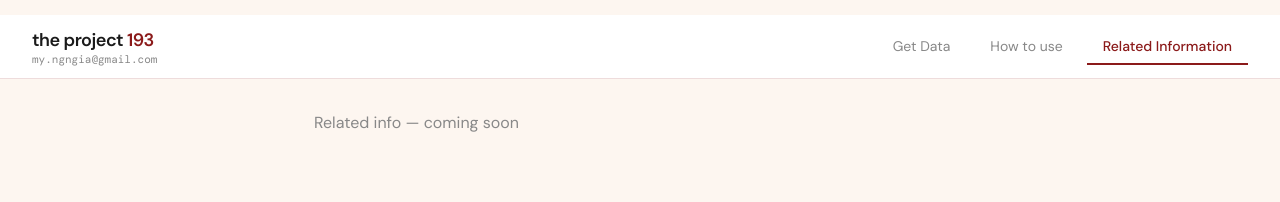
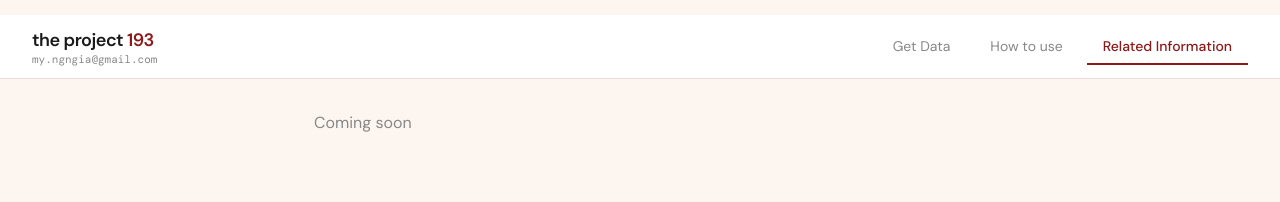
Before and after one commit to my-nggia/the-project-193, a React (Vite) app: page /info in a window 1280 px wide. Shown: the top 202 px of the page. Built offline with nearby package versions, Linux system fonts and the light colour scheme.

Commit message:
Update RelatedInfo.jsx

```diff
--- a/src/pages/RelatedInfo.jsx
+++ b/src/pages/RelatedInfo.jsx
@@ -1,7 +1,7 @@
 export default function RelatedInfo() {
   return (
     <div style={{ maxWidth: 700, margin: '0 auto', padding: '3rem 1.5rem' }}>
-      <p style={{ color: 'var(--text-muted)' }}>Related info — coming soon</p>
+      <p style={{ color: 'var(--text-muted)' }}>Coming soon</p>
     </div>
   )
 }
```
